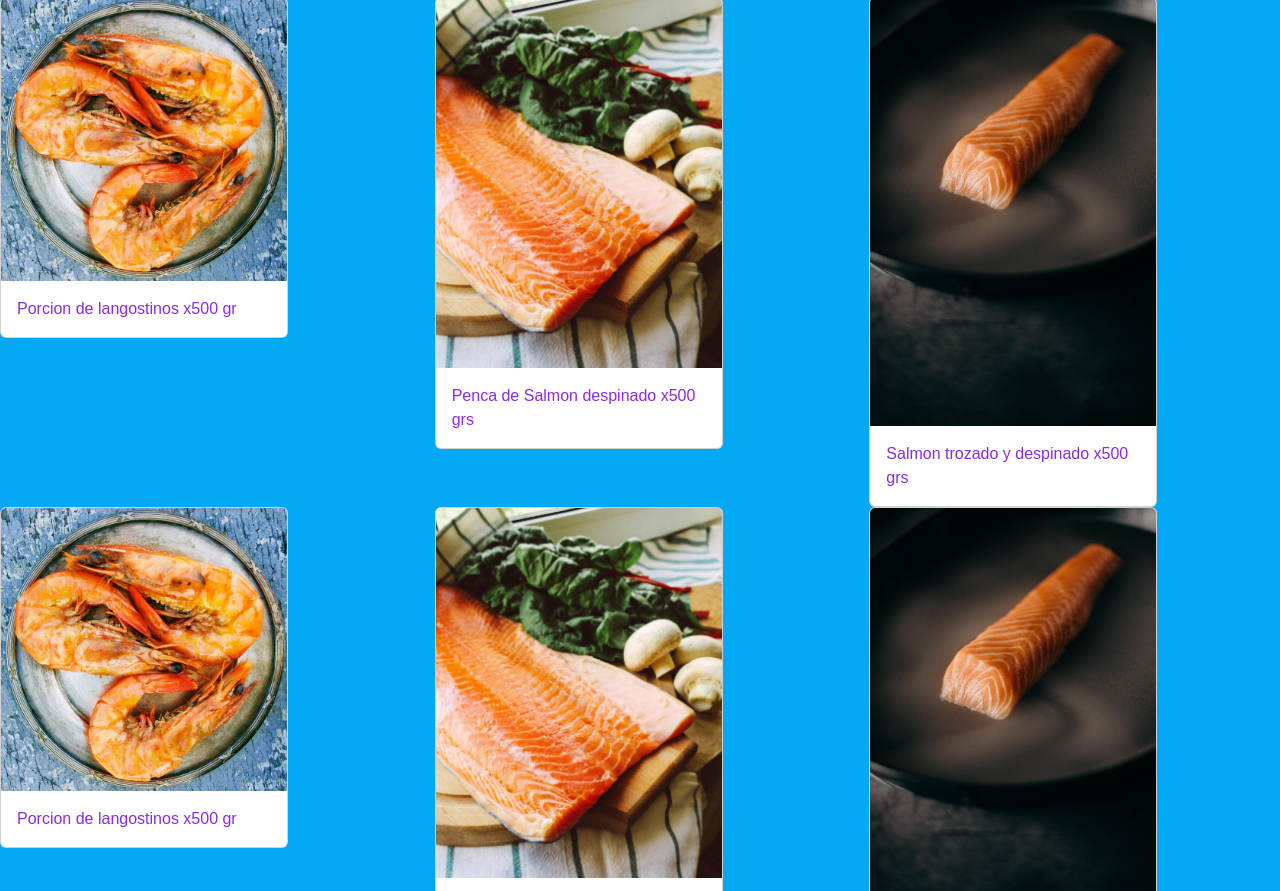
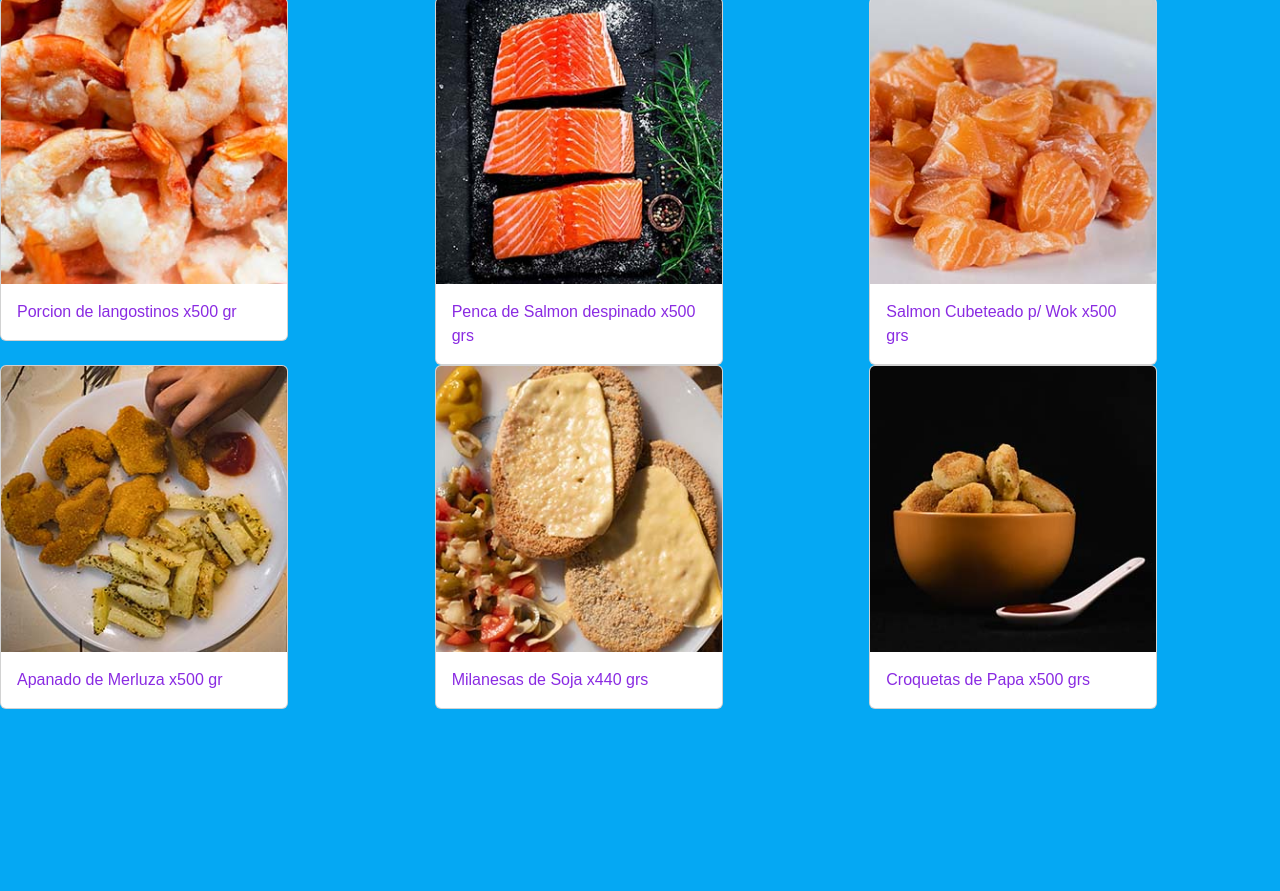
Before and after one commit to lucasfukushima/ASARI, a website: page VIEWS/productos.html in a window 1280 px wide. Shown: the part 829-1720 px from the top of the page. Drawn offline with nearby package versions, Linux system fonts and the light colour scheme.

Commit message:
Agregando archivos?

```diff
--- a/CSS/estilo2.css
+++ b/CSS/estilo2.css
@@ -17,7 +17,7 @@ p {
   display: flex; }
 
 .navbar {
-  background-image: url(../ASSETS/IMG/BgNav.jpg); }
+  background-image: url(../ASSETS/IMG/background.jpg); }
 
 .navbar-expand-lg .navbar-collapse {
   display: flex;
@@ -39,7 +39,7 @@ p {
   margin: 0%; }
 
 .footer__background {
-  background-image: url(../ASSETS/IMG/BgNav.jpg); }
+  background-image: url(../ASSETS/IMG/background.jpg); }
 
 .estilo__container {
   align-items: center;
--- a/VIEWS/productos.html
+++ b/VIEWS/productos.html
@@ -50,7 +50,7 @@
         <div class="row">
             <div class="col-lg-4 col-xs-12">
                 <div class="card" style="width: 18rem;">
-                    <img src="../ASSETS/IMG/langos.jpg" class="card-img-top" alt="...">
+                    <img src="../ASSETS/IMG/langostinos.jpg" class="card-img-top" alt="...">
                     <div class="card-body">
                       <p class="card-text">Porcion de langostinos x500 gr</p>
                     </div>
@@ -58,7 +58,7 @@
             </div>
             <div class="col-lg-4 col-xs-12">
                 <div class="card" style="width: 18rem;">
-                    <img src="../ASSETS/IMG/salmonpenca.jpg" class="card-img-top" alt="...">
+                    <img src="../ASSETS/IMG/salmon.jpg" class="card-img-top" alt="...">
                     <div class="card-body">
                       <p class="card-text">Penca de Salmon despinado x500 grs</p>
                     </div>
@@ -66,9 +66,9 @@
             </div>
             <div class="col-lg-4 col-xs-12">
                 <div class="card" style="width: 18rem;">
-                    <img src="../ASSETS/IMG/salmontrozo.jpg" class="card-img-top" alt="...">
+                    <img src="../ASSETS/IMG/salmonCubos.jpg" class="card-img-top" alt="...">
                     <div class="card-body">
-                      <p class="card-text">Salmon trozado y despinado x500 grs</p>
+                      <p class="card-text">Salmon Cubeteado p/ Wok x500 grs</p>
                     </div>
                 </div>
             </div>
@@ -78,25 +78,25 @@
       <div class="row">
           <div class="col-lg-4 col-xs-12">
               <div class="card" style="width: 18rem;">
-                  <img src="../ASSETS/IMG/langos.jpg" class="card-img-top" alt="...">
+                  <img src="../ASSETS/IMG/formitasMerluza.jpg" class="card-img-top" alt="...">
                   <div class="card-body">
-                    <p class="card-text">Porcion de langostinos x500 gr</p>
+                    <p class="card-text">Apanado de Merluza x500 gr</p>
                   </div>
               </div>
           </div>
           <div class="col-lg-4 col-xs-12">
               <div class="card" style="width: 18rem;">
-                  <img src="../ASSETS/IMG/salmonpenca.jpg" class="card-img-top" alt="...">
+                  <img src="../ASSETS/IMG/milaSoja.jpg" class="card-img-top" alt="...">
                   <div class="card-body">
-                    <p class="card-text">Penca de Salmon despinado x500 grs</p>
+                    <p class="card-text">Milanesas de Soja x440 grs</p>
                   </div>
               </div>
           </div>
           <div class="col-lg-4 col-xs-12">
               <div class="card" style="width: 18rem;">
-                  <img src="../ASSETS/IMG/salmontrozo.jpg" class="card-img-top" alt="...">
+                  <img src="../ASSETS/IMG/croquetasPapa.jpg" class="card-img-top" alt="...">
                   <div class="card-body">
-                    <p class="card-text">Salmon trozado y despinado x500 grs</p>
+                    <p class="card-text">Croquetas de Papa x500 grs</p>
                   </div>
               </div>
           </div>
```
Also changed, not shown: index.html (+9 -9 lines).
